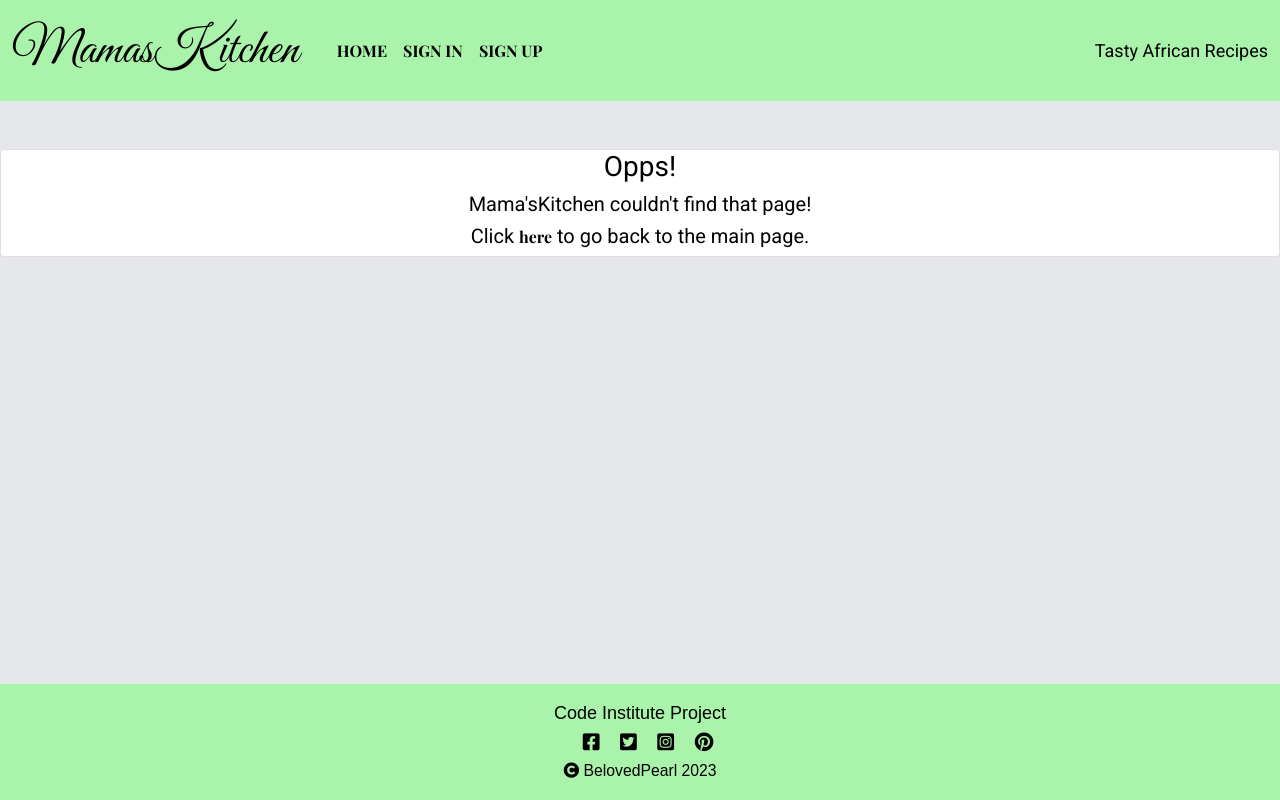
After one commit to belovedpearl/AfricanRecipes-PP4, a Django app: template templates/error_404.html in a window 1280 px wide. The commit adds this page. Run offline with Django 3.2, Linux system fonts and the light colour scheme; the template is opened without the code that fills it, so the values that code supplies are empty.

Commit message:
Add error 404 template, views and path

```diff
--- a/africanrecipes/settings.py
+++ b/africanrecipes/settings.py
@@ -33,7 +33,7 @@ SECRET_KEY = os.environ.get('SECRET_KEY')
 SITE_ID = 1
 
 # SECURITY WARNING: don't run with debug turned on in production!
-DEBUG = True
+DEBUG = False
 
 ALLOWED_HOSTS = ['8000-belovedpear-africanreci-fnq32729nx7.ws-eu104.gitpod.io',
 '8000-belovedpear-africanreci-fnq32729nx7.ws-eu105.gitpod.io',
--- a/africanrecipes/urls.py
+++ b/africanrecipes/urls.py
@@ -22,3 +22,5 @@ urlpatterns = [
     path('', include('recipes.urls'), name='recipes-urls'),
     path('accounts/', include('allauth.urls')),
 ]
+
+handler404 = 'recipes.views.error_404'
--- a/static/css/style.css
+++ b/static/css/style.css
@@ -38,7 +38,6 @@ button{
     margin-top: 5px;
     background-color: #F54E4E;
     color: black;
-    /* background-color: #4fde4f; */
 }
 .home:hover{
     background-color: #FFD700;
--- /dev/null
+++ b/templates/error_404.html
@@ -0,0 +1,24 @@
+
+{% extends 'base.html' %}
+{% load static %}
+{% block title %}404 - Page not found{% endblock %}
+{% block content %}
+
+<div class="text-center mt-5">
+    <div class="card">
+        <div class="card-inner">
+            <h3>
+                Opps!
+            </h3>
+            <h5>
+                Mama'sKitchen  couldn't find that page!
+            </h5>
+            <h5>
+                Click <a href="{% url 'home' %}">here</a> to go back to the main page.
+            </h5>
+        </div>
+    </div>
+
+</div>
+
+{% endblock %}
```
Also changed, not shown: recipes/views.py (+8 -0 lines), recipes/urls.py (line endings or trailing spaces).
